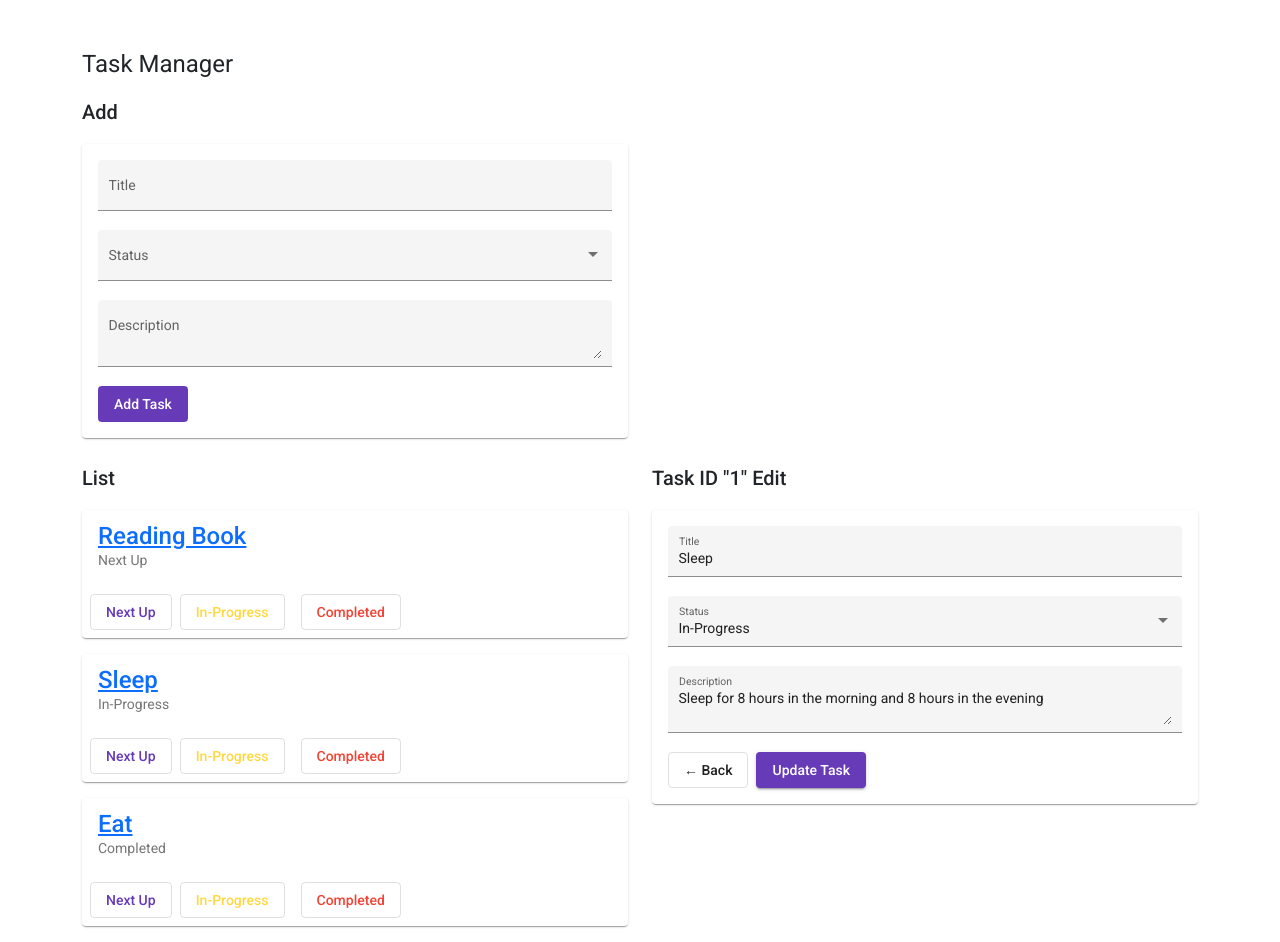
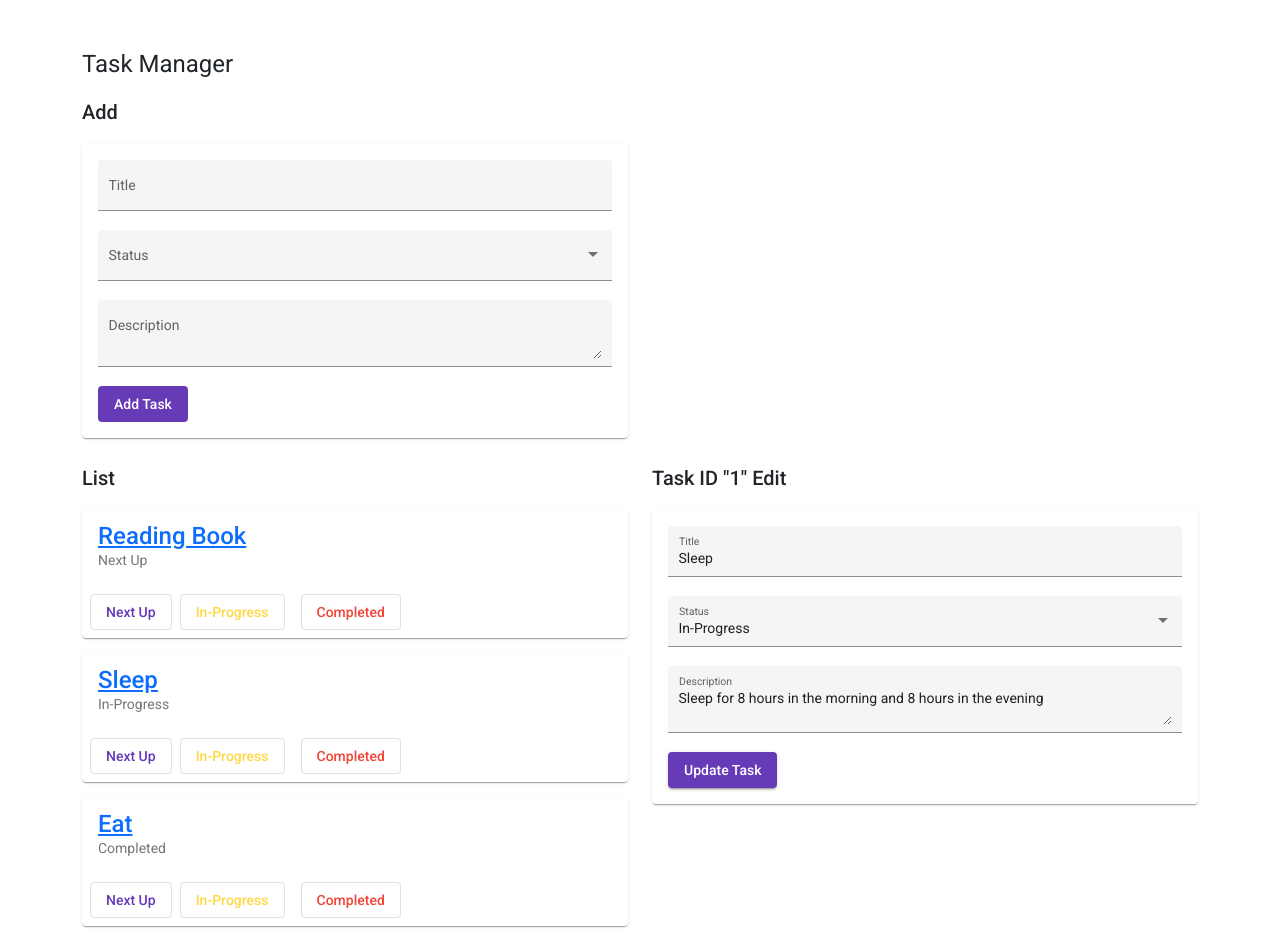
Before and after one commit to virgiawankusuma/Bobcats_FE, an Angular app in the folder angular-learning/: page /tasks/1/edit in a window 1280 px wide. Built offline with nearby package versions, Linux system fonts and the light colour scheme.

Commit message:
[Angular Day 6] add edit and update task feature

```diff
--- a/angular-learning/src/app/card-list/card-edit/card-edit.component.html
+++ b/angular-learning/src/app/card-list/card-edit/card-edit.component.html
@@ -21,7 +21,6 @@
                 #taskUpdateDescription>{{task.description}}</textarea>
         </mat-form-field>
         <br>
-        <button mat-stroked-button color="basic" [routerLink]="['/tasks', task.id]" class="me-2">&larr; Back</button>
         <button mat-raised-button color="primary"
             (click)="onUpdateTask(taskUpdateTitle.value, taskUpdateStatus.value, taskUpdateDescription.value)">
             Update
```
